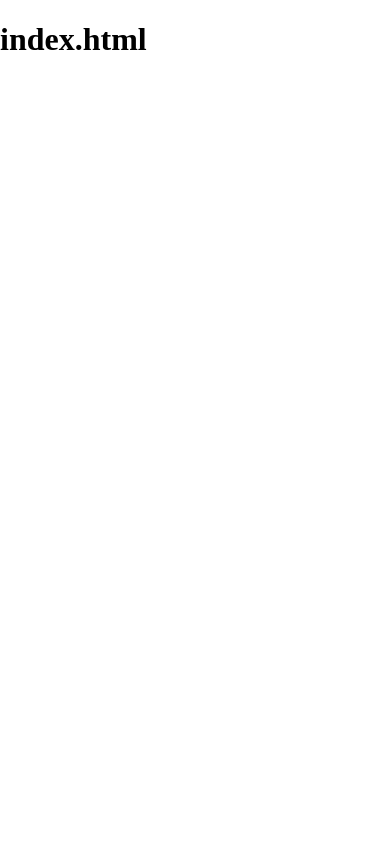
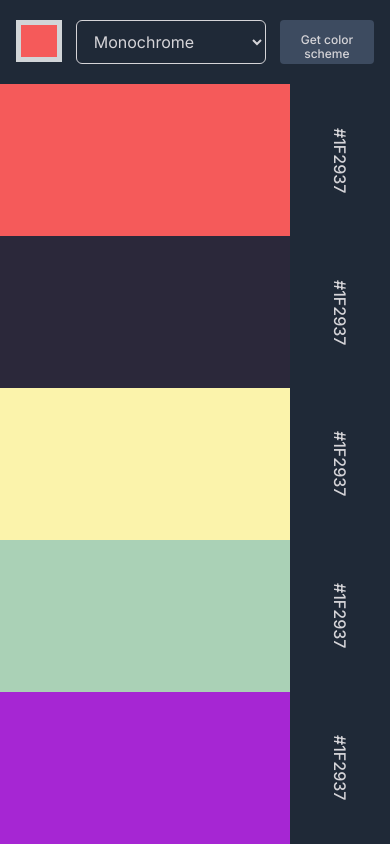
Before and after one commit to ringtho/color-scheme-generator, a website built with Vite: page index.html in a window 390 px wide. Built offline with nearby package versions, Linux system fonts and the light colour scheme.

Commit message:
Added design for mobile first

```diff
--- a/index.css
+++ b/index.css
@@ -1,4 +1,80 @@
 html, body {
     margin: 0;
     padding: 0;
+    height: 100vh;
+    font-family: 'Inter', sans-serif;
 }
+
+* {
+    box-sizing: border-box;
+}
+
+header {
+    height: 10vh;
+    display: flex;
+    justify-content: space-between;
+    gap: 14px;
+    width: 100%;
+    padding: 20px 16px;
+    background-color: #1F2937;
+}
+
+.color-picker-container {
+    height: 42px;
+    width: 60px;
+    padding: 5px;
+    background-color: #D1D5D8;
+}
+
+.color-picker {
+    width: 100%;
+    height: 100%;
+    background-color: #F55A5A;
+}
+
+.main-color {
+    min-height: 18vh;
+    display: flex;
+}
+
+.color {
+    width: 90%;
+}
+
+.color-code {
+    min-width: 100px;
+    background-color: #1F2937;
+    text-orientation: sideways-right;
+    color: #D5D4D8;
+    display: flex;
+    justify-content: center;
+    align-items: center;
+}
+
+.color-code p {
+    writing-mode: vertical-rl;
+    text-orientation: sideways;
+    font-weight: 500;
+}
+
+select {
+    color: #D5D4D8;
+    border: 1px solid #D5D4D8;
+    border-radius: 6px;
+    background-color: #1F2937;
+    width: 50vw;
+    font-weight: 400;
+    padding: 9px 13px;
+}
+
+
+button {
+    padding: 13px 11px;
+    font-size: 12px;
+    font-weight: 500;
+    color: #D5D4D8;
+    background-color: #3D4B60;
+    border-radius: 4px;
+    border: none;
+    cursor: pointer;
+}
--- a/index.html
+++ b/index.html
@@ -1,9 +1,54 @@
 <html>
-    <head><link rel="stylesheet" href="https://cdnjs.cloudflare.com/ajax/libs/normalize/8.0.1/normalize.css">
+    <head>
+        <link rel="preconnect" href="https://fonts.googleapis.com">
+        <link rel="preconnect" href="https://fonts.gstatic.com" crossorigin>
+        <link href="https://fonts.googleapis.com/css2?family=Inter:wght@400;500&display=swap" rel="stylesheet">
+        <link rel="stylesheet" href="https://cdnjs.cloudflare.com/ajax/libs/normalize/8.0.1/normalize.css">
         <link rel="stylesheet" href="index.css">
     </head>
     <body>
-        <h1>index.html</h1>
+        <header>
+            <div class="color-picker-container">
+                <div class="color-picker"></div>
+            </div>
+            <select>
+                <option selected >Monochrome</option>
+                <option>Monochrome-dark</option>
+            </select>
+            <button>Get color scheme</button>
+        </header>
+        <main>
+            <section class="main-color">
+                <div class="color" style="background-color:#F55A5A;"></div>
+                <div class="color-code">
+                    <p>#1F2937</p>
+                </div>
+            </section>
+            <section class="main-color">
+                <div class="color" style="background-color:#2B283A;"></div>
+                <div class="color-code">
+                    <p>#1F2937</p>
+                </div>
+            </section>
+            <section class="main-color">
+                <div class="color" style="background-color:#FBF3AB;"></div>
+                <div class="color-code">
+                    <p>#1F2937</p>
+                </div>
+            </section>
+            <section class="main-color">
+                <div class="color" style="background-color:#AAD1B6;"></div>
+                <div class="color-code">
+                    <p>#1F2937</p>
+                </div>
+            </section>
+            <section class="main-color">
+                <div class="color" style="background-color:#A626D3;"></div>
+                <div class="color-code">
+                    <p>#1F2937</p>
+                </div>
+            </section>
+        </main>
         <script src="index.js"></script>
     </body>
 </html>
```
Also changed, not shown: index.js (added).
